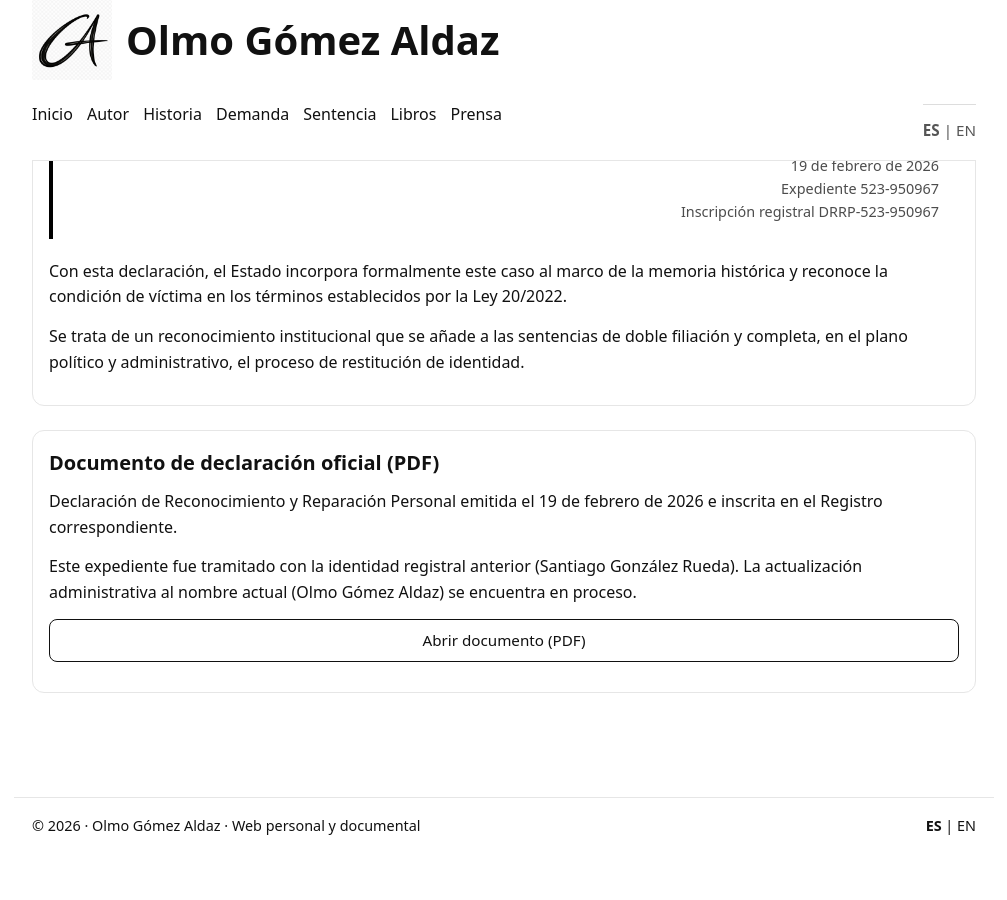
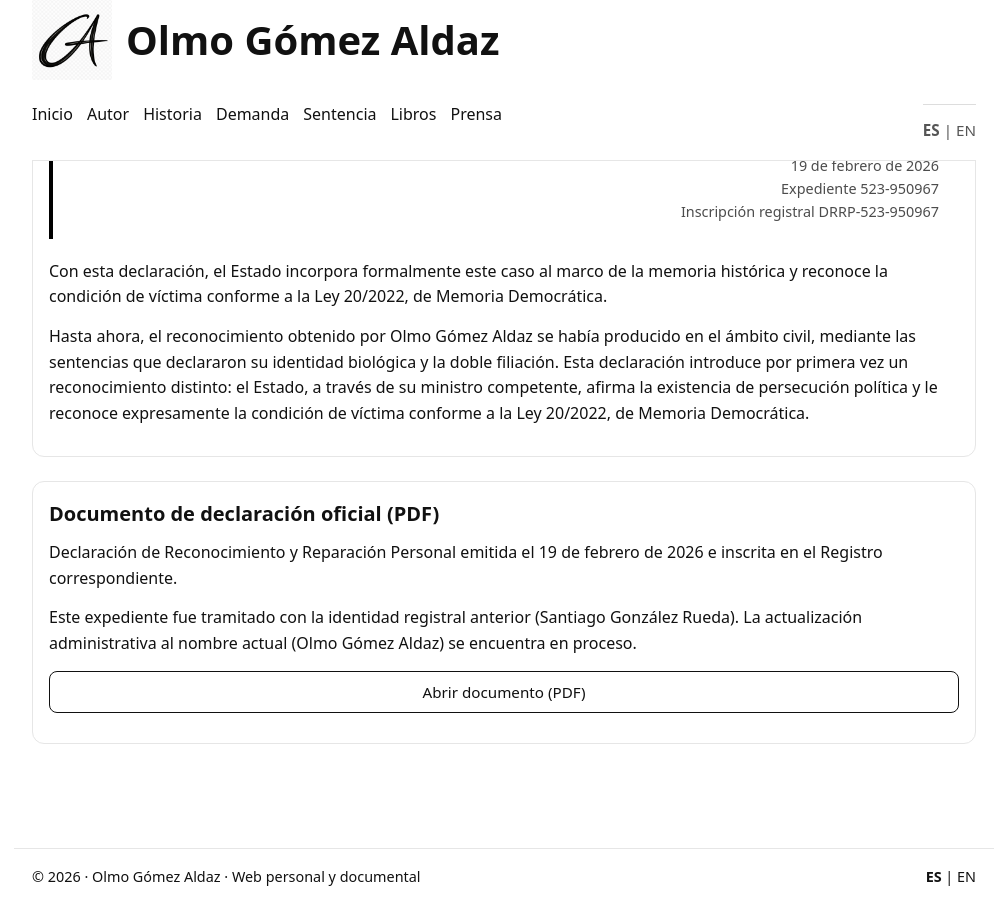
Before and after one commit to olmogaldaz/olmogaldaz.github.io, a Jekyll site: the page built from es/memoria/index.html, in a window 1280 px wide and 900 px high, scrolled down 657 px. Shown: the whole window, without its empty margins (136-1143 px from the left). Built offline with Jekyll 4.4.1, drawn with Linux system fonts in a browser that asks for light colours.

Commit message:
Update index.html

```diff
--- a/es/memoria/index.html
+++ b/es/memoria/index.html
@@ -28,7 +28,8 @@ description: Reconocimiento oficial como víctima conforme a la Ley 20/2022 de M
       <p>
         A diferencia de las sentencias previas, que se circunscribieron al ámbito civil y declararon judicialmente la identidad biológica
         y la doble filiación de Olmo Gómez Aldaz, esta declaración incorpora expresamente la existencia de persecución política y reconoce
-        la condición de víctima.</p>
+        la condición de víctima.
+      </p>
 
       <p>
         En dicha declaración se afirma expresamente:
@@ -55,11 +56,15 @@ description: Reconocimiento oficial como víctima conforme a la Ley 20/2022 de M
       </blockquote>
 
       <p>
-        Con esta declaración, el Estado incorpora formalmente este caso al marco de la memoria histórica y reconoce la condición de víctima en los términos establecidos por la Ley 20/2022.
+        Con esta declaración, el Estado incorpora formalmente este caso al marco de la memoria histórica y reconoce la condición de víctima
+        conforme a la Ley 20/2022, de Memoria Democrática.
       </p>
 
       <p>
-        Se trata de un reconocimiento institucional que se añade a las sentencias de doble filiación y completa, en el plano político y administrativo, el proceso de restitución de identidad.
+        Hasta ahora, el reconocimiento obtenido por Olmo Gómez Aldaz se había producido en el ámbito civil, mediante las sentencias que
+        declararon su identidad biológica y la doble filiación. Esta declaración introduce por primera vez un reconocimiento distinto: el
+        Estado, a través de su ministro competente, afirma la existencia de persecución política y le reconoce expresamente la condición de
+        víctima conforme a la Ley 20/2022, de Memoria Democrática.
       </p>
 
     </div>
```
